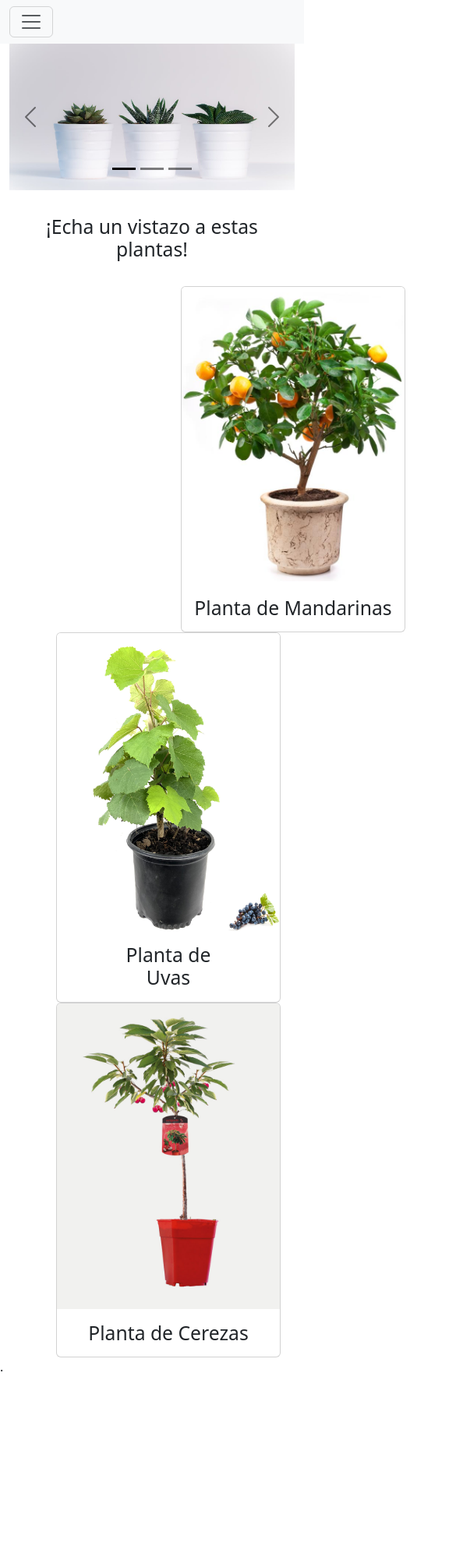
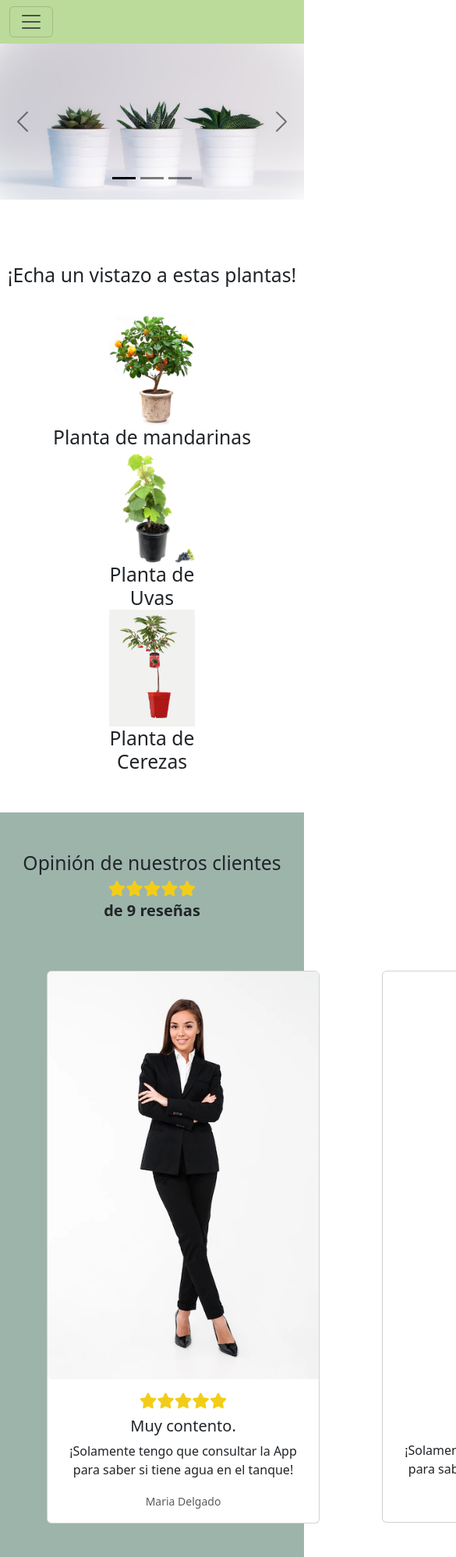
Before and after one commit to OliverYR03/joliv-web, a plain HTML site: page index.html in a window 390 px wide. Shown: the top 1997 px of the page at 78% size, 585 px wide, since content can reach past the window. Before the commit the page ends 1765 px from the top, so only its background shows below. Drawn offline with nearby package versions, Linux system fonts and the light colour scheme; files whose address does not match are found by name.

Commit message:
Opinions

```diff
--- a/index.html
+++ b/index.html
@@ -1,45 +1,50 @@
 <!doctype html>
 <html lang="es">
+
 <head>
   <meta charset="utf-8">
   <meta name="viewport" content="width=device-width, initial-scale=1">
   <title>Bootstrap demo</title>
   <link rel="stylesheet" href="./src/css/styles.css">
-    <link href="https://cdn.jsdelivr.net/npm/bootstrap@5.3.2/dist/css/bootstrap.min.css" rel="stylesheet" integrity="sha384-T3c6CoIi6uLrA9TneNEoa7RxnatzjcDSCmG1MXxSR1GAsXEV/Dwwykc2MPK8M2HN" crossorigin="anonymous">
+  <link href="https://cdn.jsdelivr.net/npm/bootstrap@5.3.2/dist/css/bootstrap.min.css" rel="stylesheet"
+    integrity="sha384-T3c6CoIi6uLrA9TneNEoa7RxnatzjcDSCmG1MXxSR1GAsXEV/Dwwykc2MPK8M2HN" crossorigin="anonymous">
+  <link rel="stylesheet" href="https://cdnjs.cloudflare.com/ajax/libs/font-awesome/6.4.2/css/all.min.css">
 </head>
+
 <body>
   <header>
-        <nav class="navbar navbar-expand-lg bg-body-tertiary d-block align-middle">
+    <nav class="navbar navbar-expand-lg  d-block align-middle">
       <div class="container-fluid">
-              <button class="navbar-toggler" type="button" data-bs-toggle="collapse" data-bs-target="#navbarNavAltMarkup" aria-controls="navbarNavAltMarkup" aria-expanded="false" aria-label="Toggle navigation">
+        <button class="navbar-toggler" type="button" data-bs-toggle="collapse" data-bs-target="#navbarNavAltMarkup"
+          aria-controls="navbarNavAltMarkup" aria-expanded="false" aria-label="Toggle navigation">
           <span class="navbar-toggler-icon"></span>
         </button>
-              <div class="collapse navbar-collapse justify-content-center " id="navbarNavAltMarkup" >
+        <div class="collapse navbar-collapse justify-content-center " id="navbarNavAltMarkup">
           <div class="navbar-nav">
-                  <a class="nav-link active fs-5 " aria-current="page" href="#">Inicio</a>
-                  <a class="nav-link fs-5 " href="#">Nosotros</a>
+            <a class="nav-link active fs-4 fw-bolder" aria-current="page" href="#">Inicio</a>
+            <a class="nav-link fs-4 fw-bolder" href="#">Nosotros</a>
             <div class="absolute">
               <img class="logo position-relative" src="./src//img/logo.png" alt="" srcset="">
             </div>
-                  <a class="nav-link fs-5 " href="#">Maceteros</a>
-                  <a class="nav-link fs-5 " href="#">Ubicación</a>
+            <a class="nav-link fs-4 fw-bolder" href="#">Maceteros</a>
+            <a class="nav-link fs-4 fw-bolder" href="#">Ubicación</a>
           </div>
         </div>
       </div>
     </nav>
   </header>
   <main>
-        <div class="container-fluid">
+    <div class="container-fluid" style="padding-left: 0px;
+    padding-right: 0px;">
       <div class="wrap2">
-                <!-- <div class="text-banner">
-                    <h1>Jolliv Mallki</h1>
-                    <p>La solución ideal para tu jardín</p>
-                </div> -->
         <div id="carouselExampleDark" class="carousel carousel-dark slide">
           <div class="carousel-indicators">
-                      <button type="button" data-bs-target="#carouselExampleDark" data-bs-slide-to="0" class="active" aria-current="true" aria-label="Slide 1"></button>
-                      <button type="button" data-bs-target="#carouselExampleDark" data-bs-slide-to="1" aria-label="Slide 2"></button>
-                      <button type="button" data-bs-target="#carouselExampleDark" data-bs-slide-to="2" aria-label="Slide 3"></button>
+            <button type="button" data-bs-target="#carouselExampleDark" data-bs-slide-to="0" class="active"
+              aria-current="true" aria-label="Slide 1"></button>
+            <button type="button" data-bs-target="#carouselExampleDark" data-bs-slide-to="1"
+              aria-label="Slide 2"></button>
+            <button type="button" data-bs-target="#carouselExampleDark" data-bs-slide-to="2"
+              aria-label="Slide 3"></button>
           </div>
           <div class="carousel-inner">
             <div class="carousel-item active" data-bs-interval="10000">
@@ -47,28 +52,30 @@
                 <h5 class="display-4 fw-bolder text-capitalize">Automatización en riego</h5>
                 <p class=" fs-3 text-capitalize">¡Conectalo y deja de preocuparte por la cantidad de agua!</p>
               </div>
-                        <img src="./src/img/banner-macetero.jpg" class="d-block w-100" alt="...">
+              <img src="./src/img/banner-macetero.jpg" class="d-block w-100" alt="Maceteros">
             </div>
             <div class="carousel-item" data-bs-interval="2000">
-                        <img src="./src/img/banner-macetero2.jpg" class="d-block w-100" alt="...">
-                        <div class="carousel-caption d-none d-md-block">
-                          <h5>Second slide label</h5>
-                          <p>Some representative placeholder content for the second slide.</p>
+              <img src="./src/img/banner-macetero2.jpg" class="d-block w-100" alt="Maceteros de piedra">
+              <div class="carousel-caption cap2 d-none d-md-block">
+                <h5 class="display-4 fw-bolder text-capitalize">Maceteros Autonomos</h5>
+                <p class="fs-3 text-capitalize">Te facilita el cuidado de tus plantas</p>
               </div>
             </div>
             <div class="carousel-item">
-                        <img src="./src/img/banner-macetero-3.jpg" class="d-block w-100" alt="...">
-                        <div class="carousel-caption d-none d-md-block">
-                          <h5>Third slide label</h5>
-                          <p>Some representative placeholder content for the third slide.</p>
+              <img src="./src/img/banner-macetero-3.jpg" class="d-block w-100" alt="Semillas germinando">
+              <div class="carousel-caption cap2 d-none d-md-block">
+                <h5 class="display-4 fw-bolder text-capitalize">Respira Oxigeno Limpio</h5>
+                <p class="fs-3 text-capitalize">Un mejor cuidado para la calidad de vida de tus plantas</p>
               </div>
             </div>
           </div>
-                    <button class="carousel-control-prev" type="button" data-bs-target="#carouselExampleDark" data-bs-slide="prev">
+          <button class="carousel-control-prev" type="button" data-bs-target="#carouselExampleDark"
+            data-bs-slide="prev">
             <span class="carousel-control-prev-icon" aria-hidden="true"></span>
             <span class="visually-hidden">Previous</span>
           </button>
-                    <button class="carousel-control-next" type="button" data-bs-target="#carouselExampleDark" data-bs-slide="next">
+          <button class="carousel-control-next" type="button" data-bs-target="#carouselExampleDark"
+            data-bs-slide="next">
             <span class="carousel-control-next-icon" aria-hidden="true"></span>
             <span class="visually-hidden">Next</span>
           </button>
@@ -79,30 +86,92 @@
           </div>
           <div class="row mx-5 card-plants">
             <div class="col sta">
-                      <div class="card cardiv" style="width: 18rem;">
+              <div class="card-cont" style="width: 18rem;">
                 <img src="./src/img/card1.jpg" class="card-img-top" alt="...">
                 <div class="card-body">
-                          <h2 class="card-text">Planta de Mandarinas</h2>
+                  <h2 class="card-text">Planta de mandarinas</h2>
                 </div>
               </div>
             </div>
-                    <div class="col">
-                      <div class="card" style="width: 18rem;">
-                        <img src="./src/img/card2.jpg" class="card-img-top" alt="...">
+            <div class="col ">
+              <div class="card-cont" style="width: 18rem;">
+                <img src="./src/img/card2.jpg" class="card-img-top card-img" alt="...">
                 <div class="card-body">
                   <h2 class="card-text">Planta de <br> Uvas </h2>
                 </div>
               </div>
             </div>
-                    <div class="col">
-                      <div class="card" style="width: 18rem;">
+            <div class="col ">
+              <div class="card-cont" style="width: 18rem;">
                 <img src="./src/img/card3.jpg" class="card-img-top" alt="...">
                 <div class="card-body">
-                          <h2 class="card-text">Planta de Cerezas</h2>
+                  <h2 class="card-text">Planta de <br> Cerezas</h2>
                 </div>
               </div>
             </div>
 
+          </div>
+        </div>
+        <div class="opinion">
+          <div class="title-text">
+            <h2 class="fs-2">Opinión de nuestros clientes</h2>
+            <div class="container">
+              <i class="fa-solid fa-star" style="color: #f2cd18;"></i><i class="fa-solid fa-star" style="color: #f2cd18;"></i><i class="fa-solid fa-star" style="color: #f2cd18;"></i><i class="fa-solid fa-star" style="color: #f2cd18;"></i><i class="fa-solid fa-star" style="color: #f2cd18;"></i>
+              <span style="display: block; font-weight: bold;" class=" fs-5 jdgm-carousel-number-of-reviews" data-number-of-reviews="9">de 9 reseñas</span>
+            </div>
+          </div>
+          <div class="opinions-cards">
+            <div class="cards-op initial">
+              <div class="card mb-3 opinion-card" style="max-width: 540px;">
+                <div class="row g-0">
+                  <div class="col-md-4">
+                    <img src="./src/img/juan1.webp" class="opinion-card-img img-fluid rounded-start" alt="Opinion1">
+                  </div>
+                  <div class="col-md-8">
+                    <div class="card-body ">
+                      <h5 class="card-title"><i class="fa-solid fa-star" style="color: #f2cd18;"></i><i class="fa-solid fa-star" style="color: #f2cd18;"></i><i class="fa-solid fa-star" style="color: #f2cd18;"></i><i class="fa-solid fa-star" style="color: #f2cd18;"></i><i class="fa-solid fa-star" style="color: #f2cd18;"></i></h5>
+                      <h5 class="card-title">Muy contento.</h5>
+                      <p class="card-text">¡Solamente tengo que consultar la App para saber si tiene agua en el tanque!</p>
+                      <p class="card-text"><small class="text-body-secondary">Juan Gonzales</small></p>
+                    </div>
+                  </div>
+                </div>
+              </div>
+            </div>
+            <div class="cards-op">
+              <div class="card mb-3 opinion-card" style="max-width: 540px;">
+                <div class="row g-0">
+                  <div class="col-md-4">
+                    <img src="./src/img/Juana2.webp" class="opinion-card-img img-fluid rounded-start" alt="Opinion1">
+                  </div>
+                  <div class="col-md-8">
+                    <div class="card-body ">
+                      <h5 class="card-title"><i class="fa-solid fa-star" style="color: #f2cd18;"></i><i class="fa-solid fa-star" style="color: #f2cd18;"></i><i class="fa-solid fa-star" style="color: #f2cd18;"></i><i class="fa-solid fa-star" style="color: #f2cd18;"></i><i class="fa-solid fa-star" style="color: #f2cd18;"></i></h5>
+                      <h5 class="card-title">Muy contento.</h5>
+                      <p class="card-text">¡Solamente tengo que consultar la App para saber si tiene agua en el tanque!</p>
+                      <p class="card-text"><small class="text-body-secondary">Maria Delgado</small></p>
+                    </div>
+                  </div>
+                </div>
+              </div>
+            </div>
+            <div class="cards-op">
+              <div class="card mb-3 opinion-card" style="max-width: 540px;">
+                <div class="row g-0">
+                  <div class="col-md-4">
+                    <img src="./src/img/juana4.jpg" class="opinion-card-img img-fluid rounded-start" alt="Opinion1">
+                  </div>
+                  <div class="col-md-8">
+                    <div class="card-body ">
+                      <h5 class="card-title"><i class="fa-solid fa-star" style="color: #f2cd18;"></i><i class="fa-solid fa-star" style="color: #f2cd18;"></i><i class="fa-solid fa-star" style="color: #f2cd18;"></i><i class="fa-solid fa-star" style="color: #f2cd18;"></i><i class="fa-regular fa-star" style="color: #f2cd18;"></i></h5>
+                      <h5 class="card-title">Satisfecho.</h5>
+                      <p class="card-text">¡Solamente tengo que consultar la App para saber si tiene agua en el tanque!</p>
+                      <p class="card-text"><small class="text-body-secondary">Deily Valenzuela</small></p>
+                    </div>
+                  </div>
+                </div>
+              </div>
+            </div>
           </div>
         </div>
       </div>
@@ -111,5 +180,7 @@
     .
   </main>
 </body>
-<script src="https://cdn.jsdelivr.net/npm/bootstrap@5.3.2/dist/js/bootstrap.bundle.min.js" integrity="sha384-C6RzsynM9kWDrMNeT87bh95OGNyZPhcTNXj1NW7RuBCsyN/o0jlpcV8Qyq46cDfL" crossorigin="anonymous"></script>
+<script src="https://cdn.jsdelivr.net/npm/bootstrap@5.3.2/dist/js/bootstrap.bundle.min.js"
+  integrity="sha384-C6RzsynM9kWDrMNeT87bh95OGNyZPhcTNXj1NW7RuBCsyN/o0jlpcV8Qyq46cDfL" crossorigin="anonymous"></script>
+
 </html>
--- a/src/css/styles.css
+++ b/src/css/styles.css
@@ -5,7 +5,9 @@
 }
 
 /* --- NAVBAR --- */
-
+.navbar{
+    background-color: #BBDB9B;
+}
 .navbar-nav{
     justify-content: space-between;
 }
@@ -19,7 +21,9 @@
 }
 
 /* --- CARROUSEL --- */
-
+/* .container-fluid{
+    background-color: ;
+} */
 .text-banner{
     position: relative;
     width: 100%;
@@ -35,11 +39,18 @@
     font-size: 1.7rem;
 }
 
+.cap2{
+    background-color: rgba(119, 119, 119, 0.676);
+    height: 6em;
+    font-size: 1.7rem;
+}
+
+.carousel-caption h5, .carousel-caption p{
+    color: #000000;
+}
+
 /* --- CARD --- */
 
-.plant-cards{
-    background-color: white;
-}
 
 .title-text{
     margin-top: 2rem;
@@ -50,12 +61,53 @@
     margin-left: 10rem;
 }
 
-.cardiv{
-    border-radius: 50px;
+.opinion-card{
+    width: 350px;
+}
+
+.opinion-card-img{
+    height: 200px;
+}
+
+/* --- Opinion Card --- */
+
+.opinion{
+    margin-top: 50px;
+    background-color: #9DB4AB;
+}
+
+.title-text{
+    padding-top: 50px;
 }
 
 
+.opinions-cards{
+    display: flex;
+    justify-content: center;
+    padding-top: 30px;
+    padding-bottom: 100px;
+}
+
+.container i {
+    font-size: 20px;
+}
+
+.cards-op{
+ margin-left: 5rem;
+}
+
+
+
 /* --- Responsive --- */
+@media only screen and (max-width: 1230px){
+    .card-cont{
+        width: 200px;
+    }
+
+    .sta{
+        margin-left: 0;
+    }
+}
 @media only screen and (max-width: 990px) {
     .logo{
         display: none;
@@ -63,4 +115,34 @@
     .nav-link{
         margin-top: 1px;
     }
+
+    .col{
+        width: 10px;
+        height: 180px;
+    }
+    .col{
+        display: flex;
+
+    }
+
+    .card-cont{
+        width: 90px;
+    }
+
+    .sta{
+        margin-left: 0;
+    }
+
+    .card-cont img{
+        width: 110px;
+    }
   }
+@media only screen and (max-width: 630px){
+    .card-plants{
+        flex-direction: column;
+    }
+
+    .sta{
+        margin-left: 0;
+    }
+}
```
Also changed, not shown: src/img/Juana2.webp (added), src/img/juan1.webp (added), src/img/juana4.jpg (added). Lines whose indentation alone changed are shown as unchanged.
